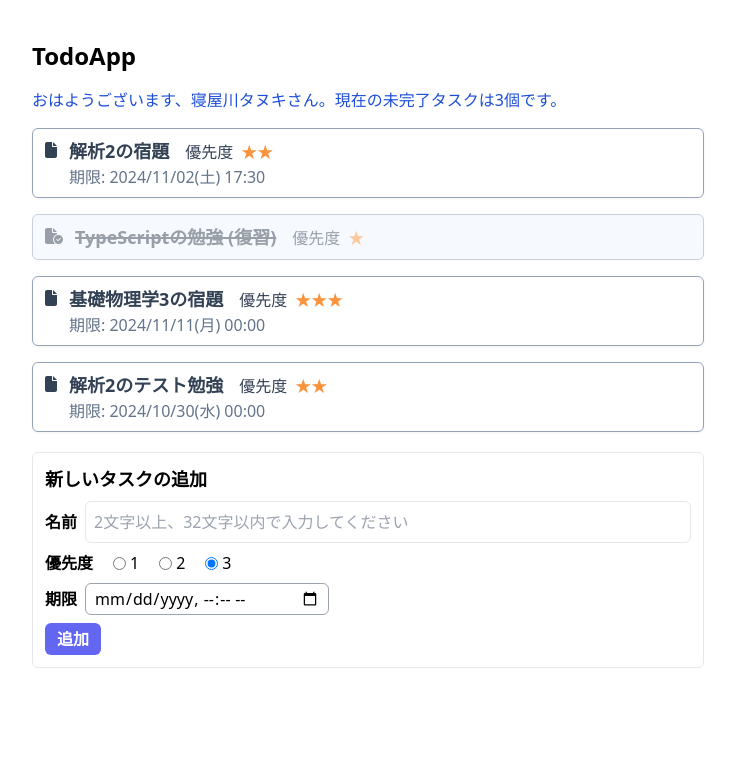
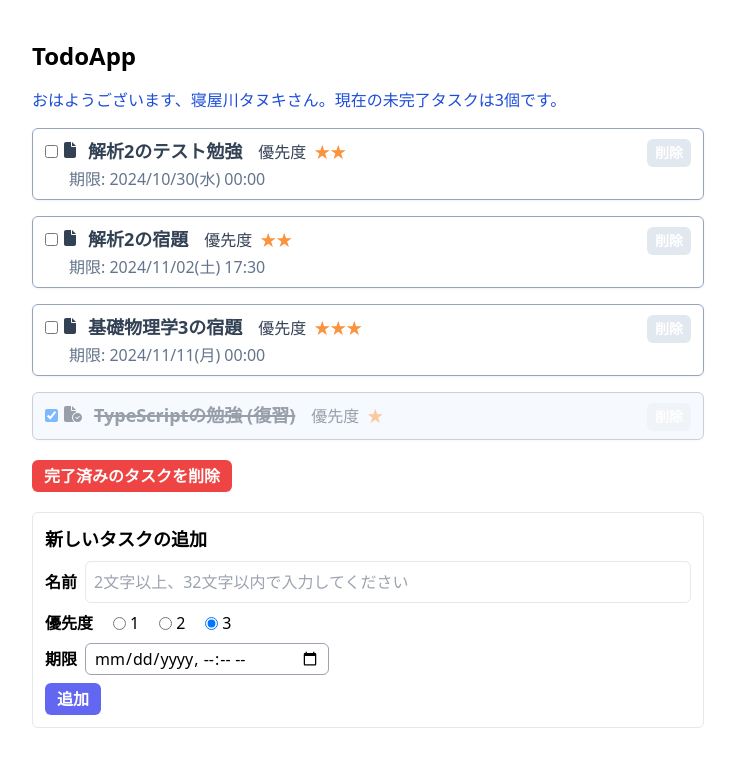
Before and after one commit to ai10pro/react-todo-app, a React (Vite) app: page / in a window 1280 px wide. Shown: the top 766 px of the page, without its empty margins (272-1007 px from the left). Built offline with nearby package versions, Linux system fonts and the light colour scheme.

Commit message:
update App.tsx and TodoList.tsx

```diff
--- a/src/App.tsx
+++ b/src/App.tsx
@@ -18,7 +18,7 @@ const App = () => {
 
   const uncompletedCount = todos.filter((todo: Todo) => !todo.isDone).length;
 
-  // ▼▼ 追加
+  // バリデーションの定義
   const isValidTodoName = (name: string): string => {
     if (name.length < 2 || name.length > 32) {
       return "2文字以上、32文字以内で入力してください";
@@ -26,16 +26,16 @@ const App = () => {
       return "";
     }
   };
-
+  // 新しいタスク名設定の関数
   const updateNewTodoName = (e: React.ChangeEvent<HTMLInputElement>) => {
-    setNewTodoNameError(isValidTodoName(e.target.value)); // ◀◀ 追加
+    setNewTodoNameError(isValidTodoName(e.target.value));
     setNewTodoName(e.target.value);
   };
-
+  // 新しいタスクの優先度設定の関数
   const updateNewTodoPriority = (e: React.ChangeEvent<HTMLInputElement>) => {
     setNewTodoPriority(Number(e.target.value));
   };
-
+  // 新しいタスクの期限設定の関数
   const updateDeadline = (e: React.ChangeEvent<HTMLInputElement>) => {
     const dt = e.target.value; // UIで日時が未設定のときは空文字列 "" が dt に格納される
     console.log(`UI操作で日時が "${dt}" (${typeof dt}型) に変更されました。`);
@@ -43,7 +43,6 @@ const App = () => {
   };
 
   const addNewTodo = () => {
-    // ▼▼ 編集
     const err = isValidTodoName(newTodoName);
     if (err !== "") {
       setNewTodoNameError(err);
@@ -63,6 +62,28 @@ const App = () => {
     setNewTodoDeadline(null);
   };
 
+  // タスクの完了状態を更新する関数
+  const updateIsDone = (id: string, value: boolean) => {
+    const updatedTodos = todos.map((todo) => {
+      if (todo.id === id) {
+        return { ...todo, isDone: value }; // スプレッド構文
+      } else {
+        return todo;
+      }
+    });
+    setTodos(updatedTodos);
+  };
+  // 完了済みのタスクを削除する関数
+  const removeCompletedTodos = () => {
+    const updatedTodos = todos.filter((todo) => !todo.isDone);
+    setTodos(updatedTodos);
+  };
+  // タスクを削除する関数
+  const remove = (id: string) => {
+    const updatedTodos = todos.filter((todo) => todo.id !== id);
+    setTodos(updatedTodos);
+  };
+
   return (
     <div className="mx-4 mt-10 max-w-2xl md:mx-auto">
       <h1 className="mb-4 text-2xl font-bold">TodoApp</h1>
@@ -72,7 +93,17 @@ const App = () => {
           uncompletedCount={uncompletedCount}
         />
       </div>
-      <TodoList todos={todos} />
+      <TodoList todos={todos} updateIsDone={updateIsDone} remove={remove} />
+
+      <button
+        type="button"
+        onClick={removeCompletedTodos}
+        className={
+          "mt-5 rounded-md bg-red-500 px-3 py-1 font-bold text-white hover:bg-red-600"
+        }
+      >
+        完了済みのタスクを削除
+      </button>
 
       <div className="mt-5 space-y-2 rounded-md border p-3">
         <h2 className="text-lg font-bold">新しいタスクの追加</h2>
--- a/src/TodoList.tsx
+++ b/src/TodoList.tsx
@@ -6,6 +6,8 @@ import { faFile, faFileCircleCheck } from "@fortawesome/free-solid-svg-icons";
 
 type Props = {
   todos: Todo[];
+  updateIsDone: (id: string, value: boolean) => void;
+  remove: (id: string) => void;
 };
 
 const numToStar = (num: number) => {
@@ -13,16 +15,16 @@ const numToStar = (num: number) => {
 };
 
 const TodoList = (props: Props) => {
-  // const todos = [...props.todos].sort((a, b) => {
-  //   if (a.isDone !== b.isDone) {
-  //     return a.isDone ? 1 : -1;
-  //   } else {
-  //     const aDeadline = a.deadline ? a.deadline.getTime() : 0;
-  //     const bDeadline = b.deadline ? b.deadline.getTime() : 0;
-  //     return aDeadline - bDeadline;
-  //   }
-  // });
-  const todos = [...props.todos];
+  const todos = [...props.todos].sort((a, b) => {
+    if (a.isDone !== b.isDone) {
+      return a.isDone ? 1 : -1;
+    } else {
+      const aDeadline = a.deadline ? a.deadline.getTime() : 0;
+      const bDeadline = b.deadline ? b.deadline.getTime() : 0;
+      return aDeadline - bDeadline;
+    }
+  });
+  //   const todos = [...props.todos];
 
   if (todos.length === 0) {
     return <div className="text-red-500">やることがありません！</div>;
@@ -34,12 +36,18 @@ const TodoList = (props: Props) => {
         <div
           key={todo.id}
           className={twMerge(
-            "rounded-md border border-slate-400 bg-white px-3 py-2 drop-shadow-sm hover:scale-105 transition-transform duration-200",
+            "rounded-md border border-slate-400 bg-white px-3 py-2 drop-shadow-sm ", // hover:scale-105 transition-transform duration-200
             todo.isDone && "bg-blue-50 opacity-50",
             todo.deadline && todo.deadline < new Date() && "bg-red-100"
           )}
         >
           <div className="flex items-baseline text-slate-700">
+            <input
+              type="checkbox"
+              checked={todo.isDone}
+              onClick={(e) => props.updateIsDone(todo.id, e.target.checked)}
+              className="mr-1.5 cursor-pointer"
+            />
             <FontAwesomeIcon
               icon={todo.isDone ? faFileCircleCheck : faFile}
               className="mr-1"
@@ -56,6 +64,12 @@ const TodoList = (props: Props) => {
             <div className={twMerge("ml-2 text-orange-400")}>
               {numToStar(todo.priority)}
             </div>
+            <button
+              onClick={() => props.remove(todo.id)}
+              className="ml-auto rounded-md bg-slate-200 px-2 py-1 text-sm font-bold text-white hover:bg-red-500"
+            >
+              削除
+            </button>
           </div>
           <div className="">
             {todo.deadline ? (
```
